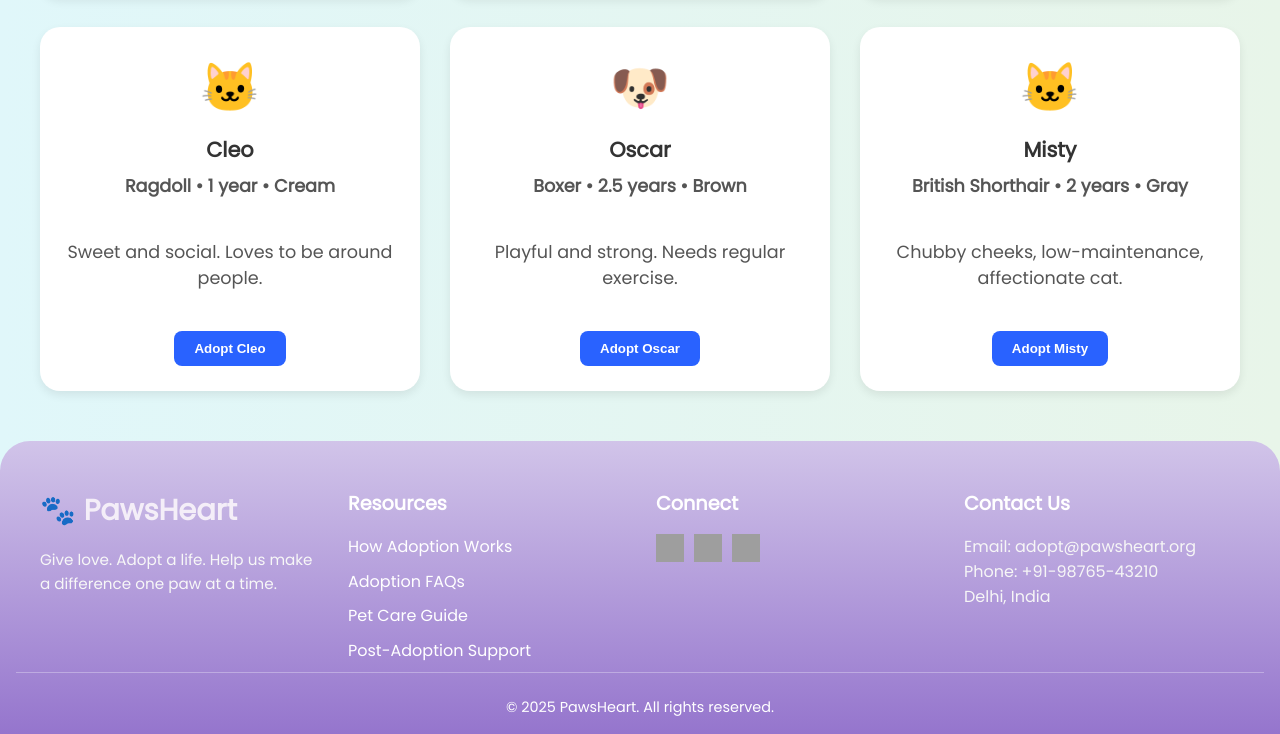
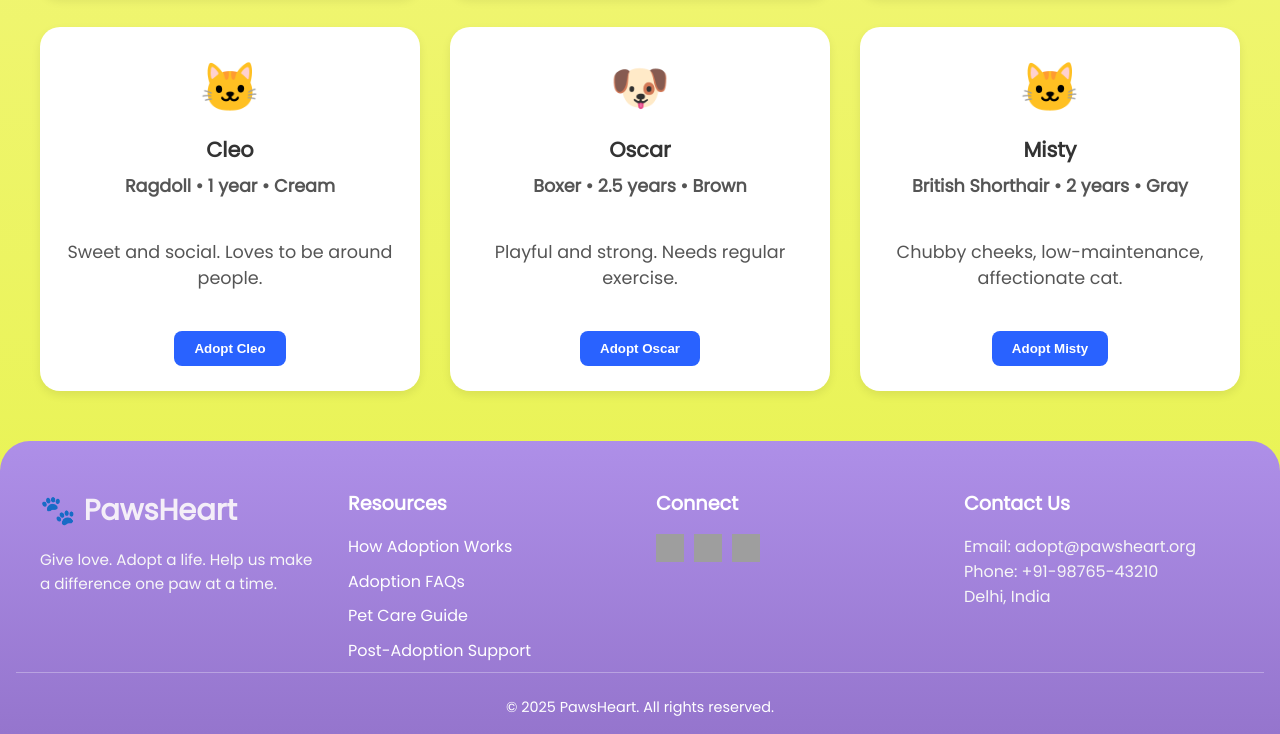
Before and after one commit to repositoryoflakshay/Pet-Rescue, a plain HTML site: page adopt.html in a window 1280 px wide. Shown: the part 1440-2174 px from the top of the page. Drawn offline with Linux system fonts and the light colour scheme; grey boxes are pictures that could not be loaded.

Commit message:
Background Gradient

```diff
--- a/adopt.html
+++ b/adopt.html
@@ -15,7 +15,8 @@
 
         body {
             font-family: 'Poppins', sans-serif;
-            background: linear-gradient(to right, #e0f7fa, #e8f5e9);
+            /* background: linear-gradient(to right, #e0f7fa, #e8f5e9); */
+            background-image: linear-gradient( 179.1deg,  rgba(255,250,172,1) 10.3%, rgb(216, 238, 20) 148% );
             color: #333;
         }
 
@@ -241,7 +242,7 @@
     </section>
 
 
-    <footer style="background: linear-gradient(to bottom, #d1c4e9, #9575cd); color: #f6f6f6; padding: 3rem 1rem 1rem; font-family: 'Poppins', sans-serif; border-top-left-radius: 30px; border-top-right-radius: 30px;">
+    <footer style="background: linear-gradient(to bottom, #ae8fe8,#9575cd); color: #f6f6f6; padding: 3rem 1rem 1rem; font-family: 'Poppins', sans-serif; border-top-left-radius: 30px; border-top-right-radius: 30px;">
         <div style="display: grid; grid-template-columns: repeat(auto-fit, minmax(220px, 1fr)); gap: 2rem; max-width: 1200px; margin: auto;">
 
           <div>
```
Also changed, not shown: lost.html (+3 -1 lines).
